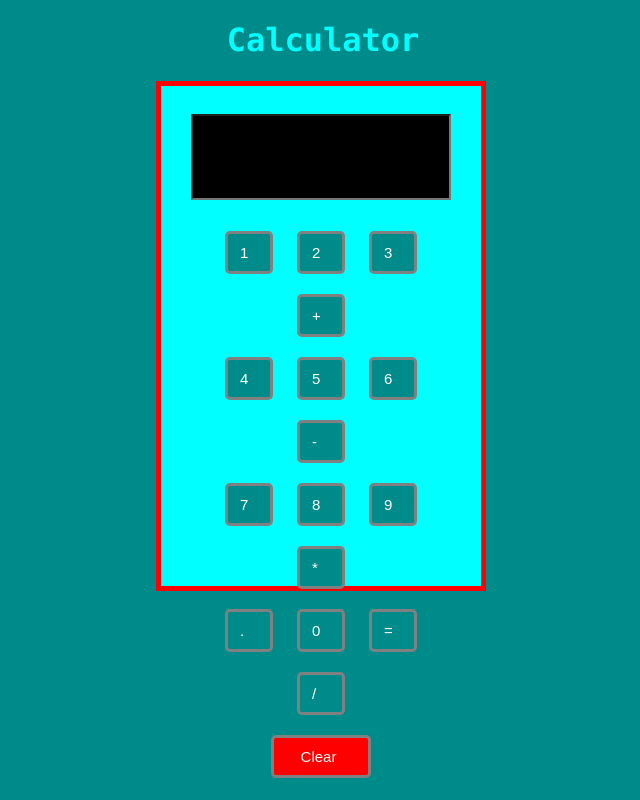
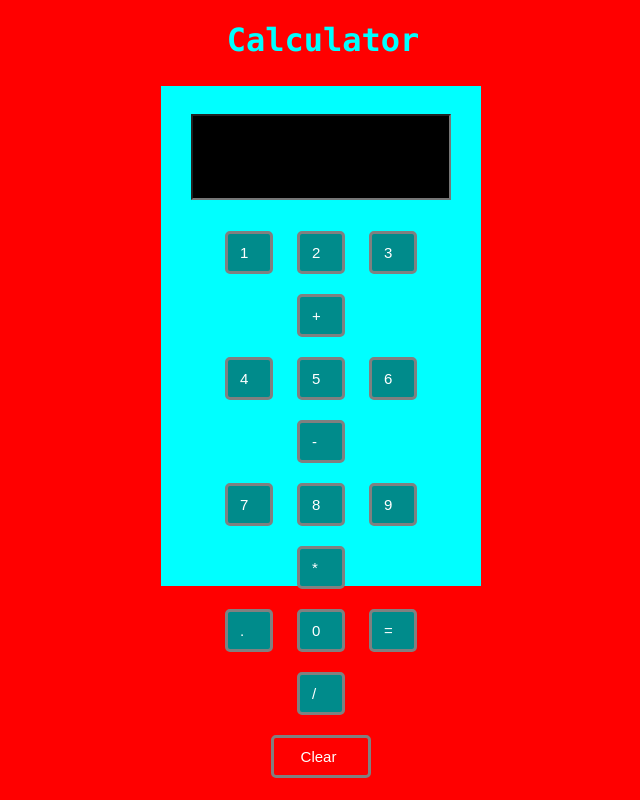
Before and after one commit to TheMj0ln1r/Calculator-Validations-Web-Page, a plain HTML site: page index.html in a window 1280 px wide. Shown: the whole page, without its empty margins (317-957 px from the left). Drawn offline with Linux system fonts and the light colour scheme.

Commit message:
Update styles.css

```diff
--- a/styles.css
+++ b/styles.css
@@ -1,5 +1,5 @@
 body{
-	background-color: darkcyan;
+	background-color: red;
 }
 h1{
 	color: cyan;
```
